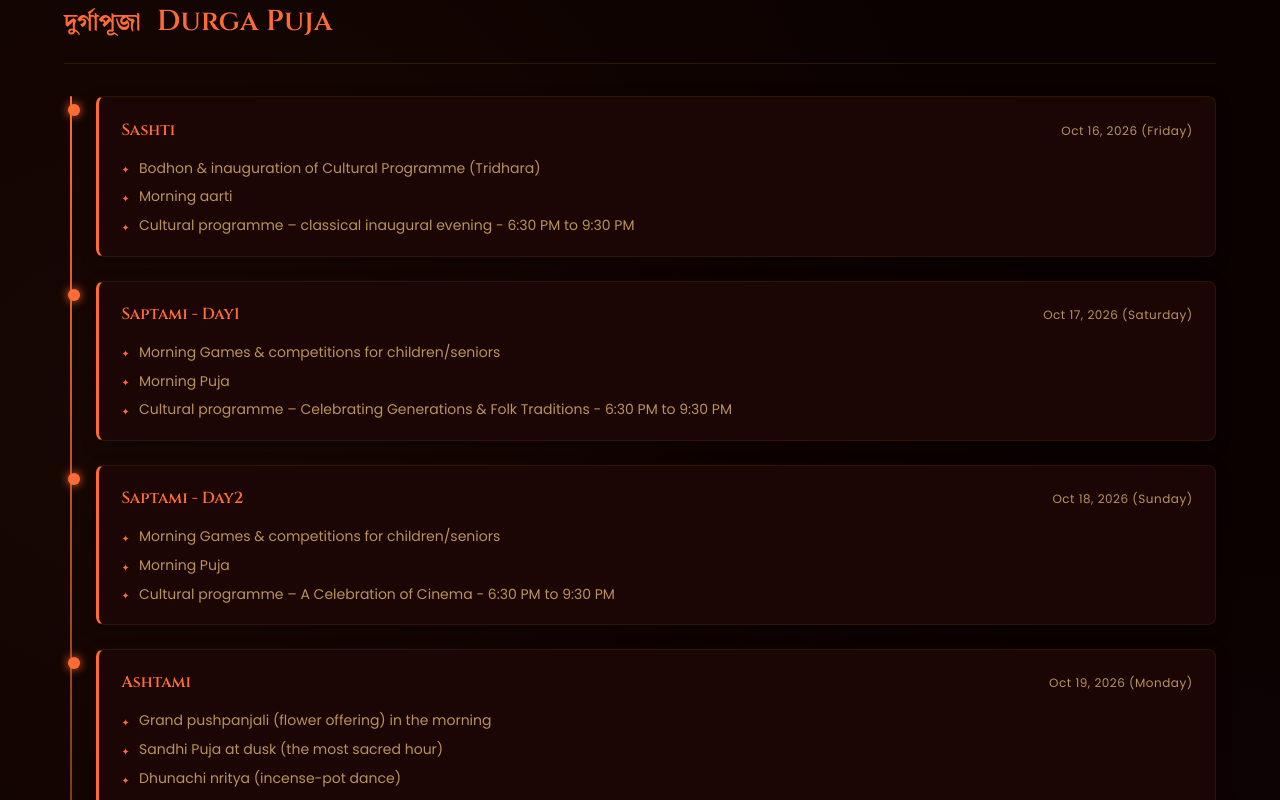
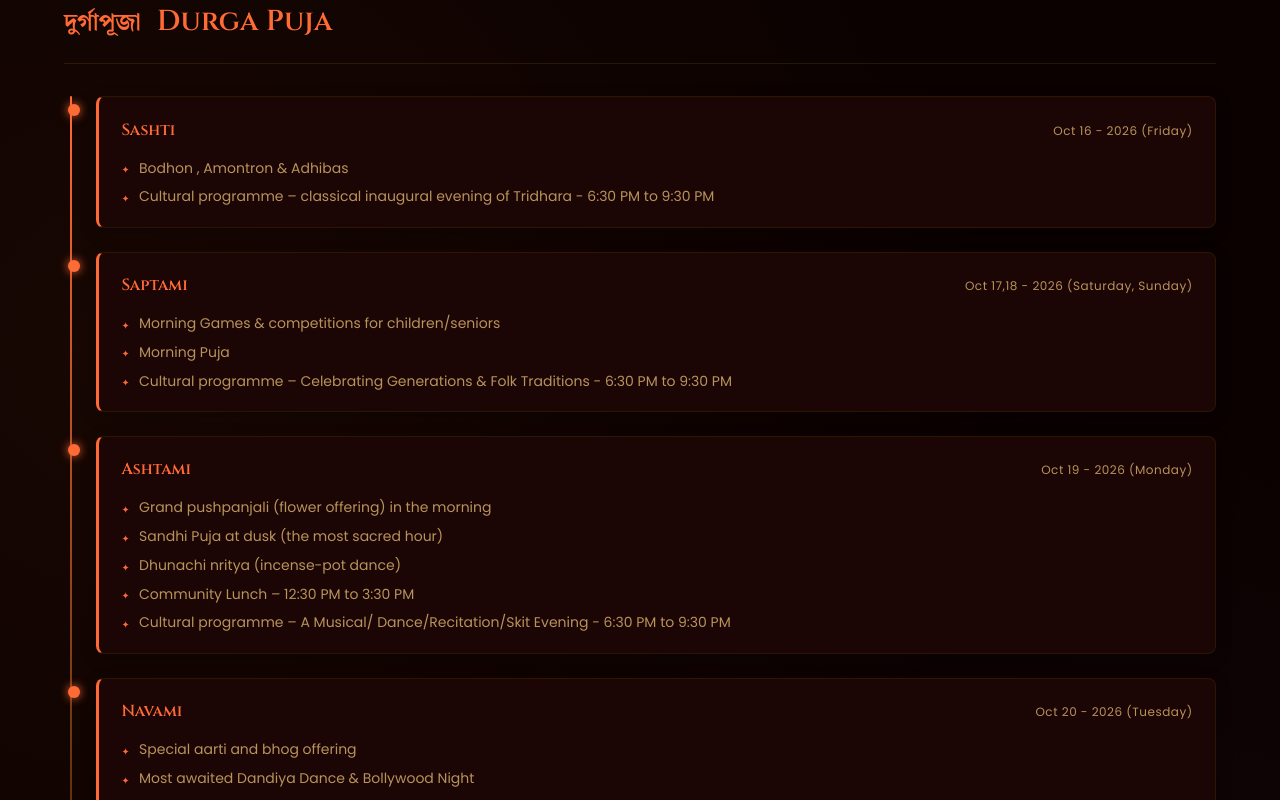
Before and after one commit to sandy7007/utopia-durgotsav, a React (Create React App) app: page / in a window 1280 px wide. Shown: the part 6360-7160 px from the top of the page. Built offline with nearby package versions, Linux system fonts and the light colour scheme; the HTML template or start-up script is replaced by a standard one.

Commit message:
new changes to fix warnings

```diff
--- a/src/components/Footer.js
+++ b/src/components/Footer.js
@@ -51,9 +51,8 @@ export default function Footer() {
             {/* Socials */}
             <div className="footer-socials">
               {SOCIALS.map(({ name, href, icon }) => (
-                <>
+                <React.Fragment key={name}>
                   <a
-                    key={name}
                     href={href}
                     className="social-btn"
                     aria-label={name}
@@ -62,7 +61,7 @@ export default function Footer() {
                     {icon}
                   </a>
                   <span>Follow us on Instagram</span>
-                </>
+                </React.Fragment>
               ))}
             </div>
           </div>
--- a/src/components/Forms.js
+++ b/src/components/Forms.js
@@ -525,7 +525,6 @@ export default function Forms() {
                             setBlock(e.target.value);
                             clearErr("block");
                           }}
-                          defaultValue=""
                         >
                           <option value="" disabled>
                             Please select
@@ -710,7 +709,6 @@ export default function Forms() {
                             setBlock(e.target.value);
                             clearErr("block");
                           }}
-                          defaultValue=""
                         >
                           <option value="" disabled>
                             Please select
@@ -835,7 +833,6 @@ export default function Forms() {
                             setBlock(e.target.value);
                             clearErr("block");
                           }}
-                          defaultValue=""
                         >
                           <option value="" disabled>
                             Please select
@@ -909,7 +906,6 @@ export default function Forms() {
                             setSelectedPuja(e.target.value);
                             clearErr("puja");
                           }}
-                          defaultValue=""
                         >
                           <option value="" disabled>
                             Please select
@@ -978,7 +974,6 @@ export default function Forms() {
                             setBlock(e.target.value);
                             clearErr("block");
                           }}
-                          defaultValue=""
                         >
                           <option value="" disabled>
                             Please select
--- a/src/components/PayModal.js
+++ b/src/components/PayModal.js
@@ -287,7 +287,7 @@ export default function PayModal({ isOpen, onClose }) {
           </div>
         ) : (
           <form className="don-form" onSubmit={handleDonSubmit} noValidate>
-            <div className="don-row">
+            {/* <div className="don-row">
               <label>Type of Contribution</label>
               <select
                 value={don.donationType}
@@ -304,7 +304,7 @@ export default function PayModal({ isOpen, onClose }) {
                   </option>
                 ))}
               </select>
-            </div>
+            </div> */}
             <div className="don-row">
               <label>
                 Full Name <span className="don-req">*</span>
--- a/src/constants/events.js
+++ b/src/constants/events.js
@@ -62,16 +62,15 @@ export const SCHEDULE = [
     days: [
       {
         day: "Sashti",
-        date: "Oct 16, 2026 (Friday)",
+        date: "Oct 16 - 2026 (Friday)",
         events: [
-          "Bodhon & inauguration of Cultural Programme (Tridhara)",
-          "Morning aarti",
-          "Cultural programme \u2013 classical inaugural evening - 6:30 PM to 9:30 PM",
+          "Bodhon , Amontron & Adhibas",
+          "Cultural programme \u2013 classical inaugural evening of Tridhara - 6:30 PM to 9:30 PM",
         ],
       },
       {
-        day: "Saptami - Day1",
-        date: "Oct 17, 2026 (Saturday)",
+        day: "Saptami",
+        date: "Oct 17,18 - 2026 (Saturday, Sunday)",
         events: [
           "Morning Games & competitions for children/seniors",
           "Morning Puja",
@@ -79,17 +78,8 @@ export const SCHEDULE = [
         ],
       },
       {
-        day: "Saptami - Day2",
-        date: "Oct 18, 2026 (Sunday)",
-        events: [
-          "Morning Games & competitions for children/seniors",
-          "Morning Puja",
-          "Cultural programme \u2013 A Celebration of Cinema - 6:30 PM to 9:30 PM",
-        ],
-      },
-      {
         day: "Ashtami",
-        date: "Oct 19, 2026 (Monday)",
+        date: "Oct 19 - 2026 (Monday)",
         events: [
           "Grand pushpanjali (flower offering) in the morning",
           "Sandhi Puja at dusk (the most sacred hour)",
@@ -100,7 +90,7 @@ export const SCHEDULE = [
       },
       {
         day: "Navami",
-        date: "Oct 20, 2026 (Tuesday)",
+        date: "Oct 20 - 2026 (Tuesday)",
         events: [
           "Special aarti and bhog offering",
           "Most awaited Dandiya Dance & Bollywood Night",
@@ -108,7 +98,7 @@ export const SCHEDULE = [
       },
       {
         day: "Dashami",
-        date: "Oct 21, 2026 (Wednesday)",
+        date: "Oct 21 - 2026 (Wednesday)",
         events: [
           "Sindoor Khela (vermilion ceremony)",
           "Bisarjan procession with dhak beats",
--- a/src/constants/forms.js
+++ b/src/constants/forms.js
@@ -8,7 +8,7 @@ export const TABS = [
   { key: "registration", label: "Member Registration", disabled: false },
   { key: "cultural", label: "Cultural" },
   { key: "pujaRituals", label: "Puja Rituals", disabled: false },
-  { key: "bhogCoupons", label: "Bhog Coupons", disabled: false },
+  //   { key: "bhogCoupons", label: "Bhog Coupons", disabled: false },
   //   { key: "events", label: "Events", disabled: true },
 ];
 
```
Also changed, not shown: public/manifest.json (added), 9 other files (tests, documents, lock files or other folders).
